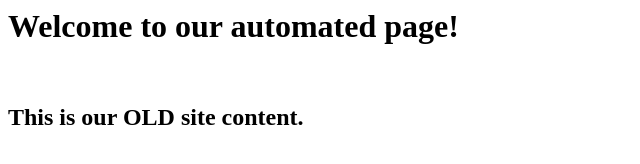
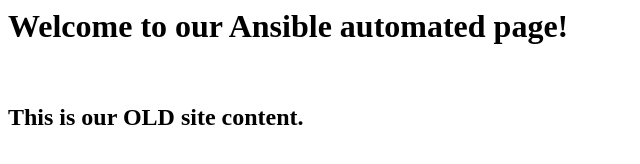
Before and after one commit to bpkrumme/day2_ops, a plain HTML site: page files/index.html in a window 1280 px wide. Shown: the whole page, without its empty margins (0-640 px from the left). Drawn offline with Linux system fonts and the light colour scheme.

Commit message:
minor tweak

```diff
--- a/files/index.html
+++ b/files/index.html
@@ -1,5 +1,5 @@
 <body>
-    <h1>Welcome to our automated page!</h1>
+    <h1>Welcome to our Ansible automated page!</h1>
     <br>
     <h2>This is our OLD site content.</h2>
 </body>
```
Also changed, not shown: files/index.url_check.html (+1 -1 lines).
